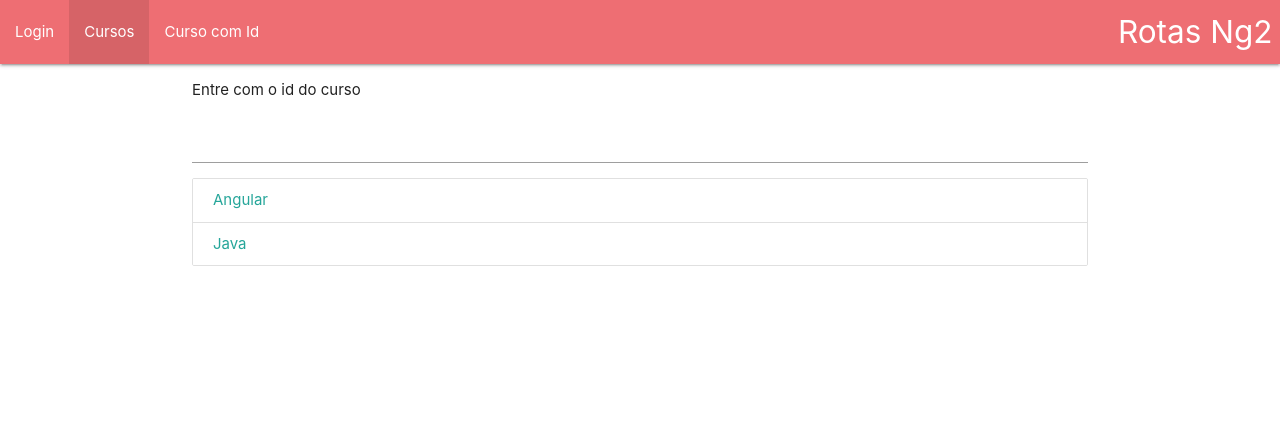
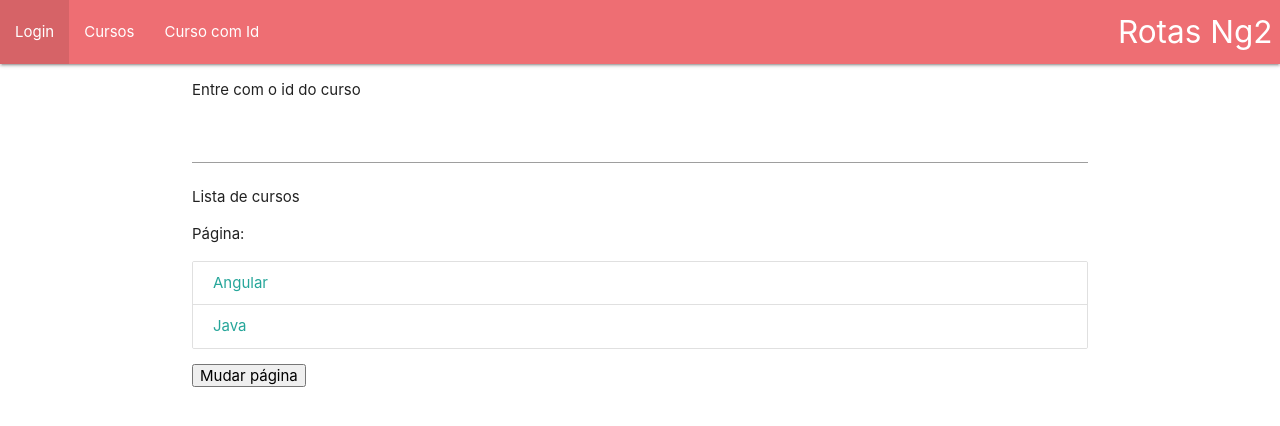
Before and after one commit to roneison85/curso-angular-rotas, an Angular app: page /cursos in a window 1280 px wide. Shown: the top 426 px of the page. Built offline with nearby package versions, Linux system fonts and the light colour scheme.

Commit message:
Rotas: Definindo e extraindo parametros de url (query)

```diff
--- a/src/app/app.component.html
+++ b/src/app/app.component.html
@@ -3,7 +3,7 @@
       <a routerLink="" class="brand-logo right">Rotas Ng2</a>
       <ul id="nav-mobile" class="left hide-on-med-and-down">
         <li routerLinkActive="active"><a routerLink="/login" >Login</a></li>
-        <li routerLinkActive="active"><a routerLink="/cursos" >Cursos</a></li>
+        <li routerLinkActive="active"><a routerLink="/cursos" [queryParams]="{pagina:1}" >Cursos</a></li>
         <li routerLinkActive="active"><a [routerLink]="['curso', idCurso.value]" >Curso com Id</a></li>
       </ul>
     </div>
--- a/src/app/cursos/cursos.component.html
+++ b/src/app/cursos/cursos.component.html
@@ -1,5 +1,10 @@
+<p>Lista de cursos</p>
+<p>Página: {{ pagina }}</p>
+
 <div class="collection">
   <a class="collection-item"
     *ngFor="let curso of cursos"
     [routerLink]="['/curso', curso.id]">{{ curso.nome }}</a>
 </div>
+
+<button (click)="proximaPagina()">Mudar página</button>
--- a/src/app/cursos/cursos.component.ts
+++ b/src/app/cursos/cursos.component.ts
@@ -1,4 +1,7 @@
 import { Component, OnInit } from '@angular/core';
+import { ActivatedRoute, Router } from '@angular/router';
+import { Subscription } from 'rxjs';
+
 import { CursosService } from './cursos.service';
 
 @Component({
@@ -9,13 +12,34 @@ import { CursosService } from './cursos.service';
 export class CursosComponent implements OnInit {
 
   cursos: any[];
+  pagina: number;
+  inscricao: Subscription;
 
-  constructor(private cursosService: CursosService) {
+  constructor(
+    private cursosService: CursosService,
+    private route: ActivatedRoute,
+    private router: Router) {
 
   }
 
   ngOnInit() {
     this.cursos = this.cursosService.getCursos();
+
+    this.inscricao = this.route.queryParams.subscribe(
+      (queryParams: any) => {
+        this.pagina = queryParams['pagina'];
+      }
+    );
+  }
+
+  ngOnDestroy() {
+    this.inscricao.unsubscribe();
+  }
+
+  proximaPagina(){
+    //this.pagina++;
+    this.router.navigate(['/cursos'],
+      {queryParams: {'pagina': ++this.pagina}});
   }
 
 }
```
